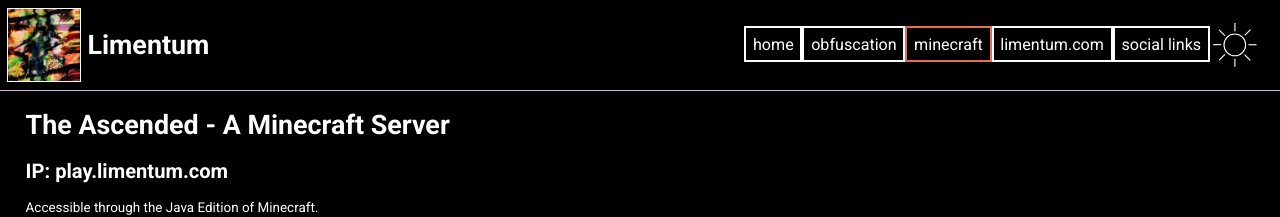
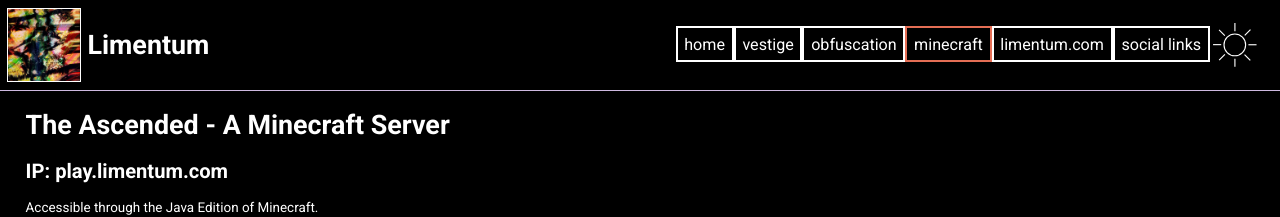
Before and after one commit to limentum/limentum.github.io, a Jekyll site: the page built from minecraft.md, in a window 1280 px wide. Shown: the top 217 px of the page. Built offline with Jekyll 4.4.1, drawn with Linux system fonts in a browser that asks for light colours.

Commit message:
refactor: Update header navigation links

```diff
--- a/_includes/header.html
+++ b/_includes/header.html
@@ -16,7 +16,8 @@
     <nav id="headerNav" aria-label="Header navigation">
         <ul>
             <li><a href="/" {% if page.url == "/" %}id="currentPage"{% endif %}>home</a></li>
-            <li><a href="/vestige/" {% if page.url contains "/obfuscation/" %}id="currentPage"{% endif %}>obfuscation</a></li>
+            <li><a href="/vestige/" {% if page.url contains "/vestige/" %}id="currentPage"{% endif %}>vestige</a></li>
+            <li><a href="/obfuscation/" {% if page.url contains "/obfuscation/" %}id="currentPage"{% endif %}>obfuscation</a></li>
             <li><a href="/minecraft.html" {% if page.url contains "/minecraft" %}id="currentPage"{% endif %}>minecraft</a>
             <li><a href="https://limentum.com">limentum.com</a></li>
             <li><a href="https://linktr.ee/limentum">social links</a></li>
```
